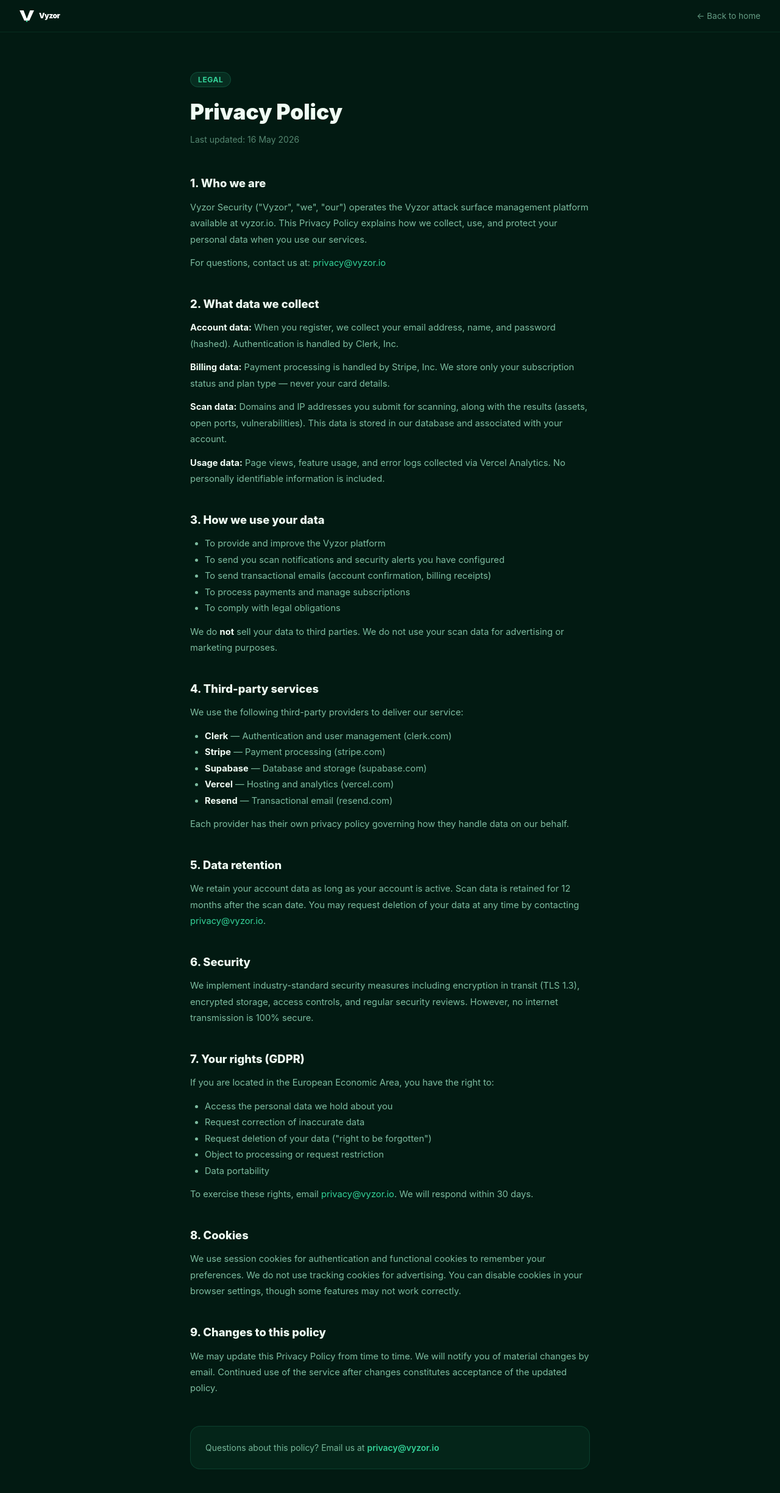
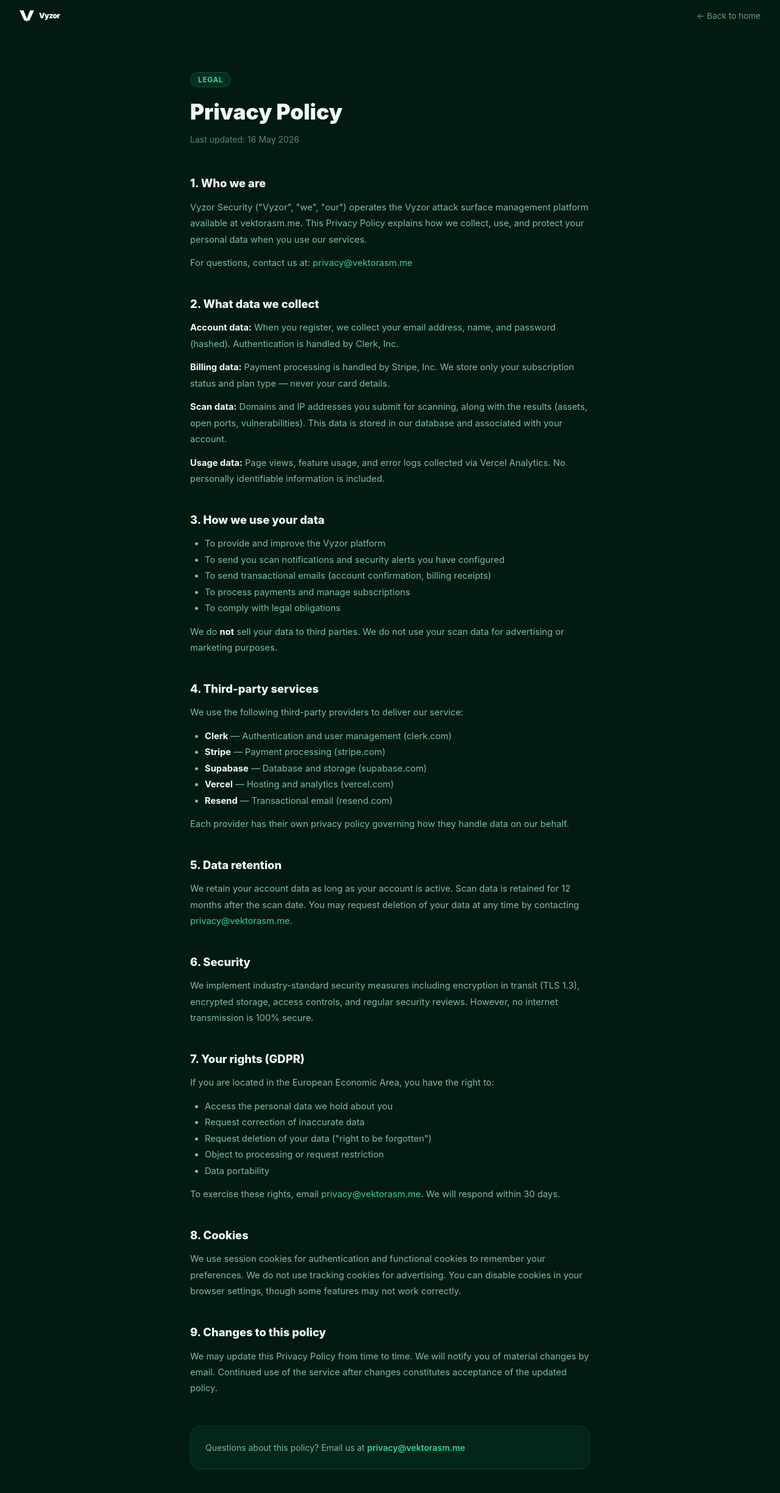
Before and after one commit to adamnabihuir/vyzor-worker, a Next.js app: page /privacy in a window 1280 px wide. Shown: the top 2448 px of the page at 61% size. Built offline with nearby package versions, Linux system fonts and the light colour scheme.

Commit message:
feat: rebrand domain to vektorasm.me, add Vercel domain config

```diff
--- a/app/api/waitlist/route.ts
+++ b/app/api/waitlist/route.ts
@@ -1,7 +1,7 @@
 import { NextRequest, NextResponse } from 'next/server';
 
 const NOTIFY_EMAIL = process.env.NOTIFY_EMAIL ?? 'adam@vanguard.io';
-const FROM_EMAIL   = process.env.FROM_EMAIL   ?? 'waitlist@vyzor.io';
+const FROM_EMAIL   = process.env.FROM_EMAIL   ?? 'waitlist@vektorasm.me';
 
 export async function POST(req: NextRequest) {
   try {
--- a/app/api/webhooks/clerk/route.ts
+++ b/app/api/webhooks/clerk/route.ts
@@ -39,7 +39,7 @@
 
     if (email) {
       await resend.emails.send({
-        from: 'Vyzor <hello@vyzor.io>',
+        from: 'Vyzor <onboarding@resend.dev>',
         to: email,
         subject: 'Welcome to Vyzor — your free trial starts now',
         html: `
@@ -63,7 +63,7 @@
       <div style="display:flex;flex-direction:column;gap:12px;">
         <div style="display:flex;align-items:flex-start;gap:12px;">
           <span style="background:#34d399;color:#021a12;font-weight:900;font-size:0.7rem;width:20px;height:20px;border-radius:50%;display:flex;align-items:center;justify-content:center;flex-shrink:0;line-height:20px;text-align:center;">1</span>
-          <p style="color:rgba(167,243,208,0.8);font-size:0.875rem;margin:0;line-height:1.5;">Go to your <a href="${process.env.NEXT_PUBLIC_APP_URL ?? 'https://vyzor.io'}/dashboard" style="color:#34d399;">dashboard</a> and enter your domain</p>
+          <p style="color:rgba(167,243,208,0.8);font-size:0.875rem;margin:0;line-height:1.5;">Go to your <a href="${process.env.NEXT_PUBLIC_APP_URL ?? 'https://vektorasm.me'}/dashboard" style="color:#34d399;">dashboard</a> and enter your domain</p>
         </div>
         <div style="display:flex;align-items:flex-start;gap:12px;">
           <span style="background:#34d399;color:#021a12;font-weight:900;font-size:0.7rem;width:20px;height:20px;border-radius:50%;display:flex;align-items:center;justify-content:center;flex-shrink:0;line-height:20px;text-align:center;">2</span>
@@ -76,13 +76,13 @@
       </div>
     </div>
 
-    <a href="${process.env.NEXT_PUBLIC_APP_URL ?? 'https://vyzor.io'}/dashboard"
+    <a href="${process.env.NEXT_PUBLIC_APP_URL ?? 'https://vektorasm.me'}/dashboard"
       style="display:inline-block;background:#34d399;color:#021a12;font-weight:800;font-size:0.9rem;padding:14px 28px;border-radius:12px;text-decoration:none;">
       Go to Dashboard →
     </a>
 
     <p style="color:rgba(167,243,208,0.4);font-size:0.78rem;margin-top:32px;line-height:1.6;">
-      Questions? Reply to this email or contact us at <a href="mailto:hello@vyzor.io" style="color:#34d399;">hello@vyzor.io</a><br/>
+      Questions? Reply to this email or contact us at <a href="mailto:hello@vektorasm.me" style="color:#34d399;">hello@vektorasm.me</a><br/>
       Vyzor Security · Your trial ends in 14 days
     </p>
   </div>
--- a/app/privacy/page.tsx
+++ b/app/privacy/page.tsx
@@ -29,8 +29,8 @@
         </div>
 
         <SECTION title="1. Who we are">
-          <p>Vyzor Security (&quot;Vyzor&quot;, &quot;we&quot;, &quot;our&quot;) operates the Vyzor attack surface management platform available at vyzor.io. This Privacy Policy explains how we collect, use, and protect your personal data when you use our services.</p>
-          <p style={{ marginTop: '0.75rem' }}>For questions, contact us at: <a href="mailto:privacy@vyzor.io" style={{ color: '#34d399' }}>privacy@vyzor.io</a></p>
+          <p>Vyzor Security (&quot;Vyzor&quot;, &quot;we&quot;, &quot;our&quot;) operates the Vyzor attack surface management platform available at vektorasm.me. This Privacy Policy explains how we collect, use, and protect your personal data when you use our services.</p>
+          <p style={{ marginTop: '0.75rem' }}>For questions, contact us at: <a href="mailto:privacy@vektorasm.me" style={{ color: '#34d399' }}>privacy@vektorasm.me</a></p>
         </SECTION>
 
         <SECTION title="2. What data we collect">
@@ -64,7 +64,7 @@
         </SECTION>
 
         <SECTION title="5. Data retention">
-          <p>We retain your account data as long as your account is active. Scan data is retained for 12 months after the scan date. You may request deletion of your data at any time by contacting <a href="mailto:privacy@vyzor.io" style={{ color: '#34d399' }}>privacy@vyzor.io</a>.</p>
+          <p>We retain your account data as long as your account is active. Scan data is retained for 12 months after the scan date. You may request deletion of your data at any time by contacting <a href="mailto:privacy@vektorasm.me" style={{ color: '#34d399' }}>privacy@vektorasm.me</a>.</p>
         </SECTION>
 
         <SECTION title="6. Security">
@@ -80,7 +80,7 @@
             <li>Object to processing or request restriction</li>
             <li>Data portability</li>
           </ul>
-          <p style={{ marginTop: '0.75rem' }}>To exercise these rights, email <a href="mailto:privacy@vyzor.io" style={{ color: '#34d399' }}>privacy@vyzor.io</a>. We will respond within 30 days.</p>
+          <p style={{ marginTop: '0.75rem' }}>To exercise these rights, email <a href="mailto:privacy@vektorasm.me" style={{ color: '#34d399' }}>privacy@vektorasm.me</a>. We will respond within 30 days.</p>
         </SECTION>
 
         <SECTION title="8. Cookies">
@@ -94,7 +94,7 @@
         <div style={{ marginTop: '3rem', padding: '1.5rem', borderRadius: '16px', background: 'rgba(52,211,153,0.06)', border: '1px solid rgba(52,211,153,0.15)' }}>
           <p style={{ color: 'rgba(167,243,208,0.7)', fontSize: '0.875rem' }}>
             Questions about this policy? Email us at{' '}
-            <a href="mailto:privacy@vyzor.io" style={{ color: '#34d399', fontWeight: 600 }}>privacy@vyzor.io</a>
+            <a href="mailto:privacy@vektorasm.me" style={{ color: '#34d399', fontWeight: 600 }}>privacy@vektorasm.me</a>
           </p>
         </div>
       </div>
--- a/app/terms/page.tsx
+++ b/app/terms/page.tsx
@@ -71,7 +71,7 @@
         </SECTION>
 
         <SECTION title="7. Cancellation and refunds">
-          <p>You may cancel your subscription at any time. Cancellation takes effect at the end of the current billing period. We do not provide refunds for partial periods. If you believe you were charged in error, contact <a href="mailto:billing@vyzor.io" style={{ color: '#34d399' }}>billing@vyzor.io</a> within 14 days.</p>
+          <p>You may cancel your subscription at any time. Cancellation takes effect at the end of the current billing period. We do not provide refunds for partial periods. If you believe you were charged in error, contact <a href="mailto:billing@vektorasm.me" style={{ color: '#34d399' }}>billing@vektorasm.me</a> within 14 days.</p>
         </SECTION>
 
         <SECTION title="8. Data and confidentiality">
@@ -102,7 +102,7 @@
         <div style={{ marginTop: '3rem', padding: '1.5rem', borderRadius: '16px', background: 'rgba(52,211,153,0.06)', border: '1px solid rgba(52,211,153,0.15)' }}>
           <p style={{ color: 'rgba(167,243,208,0.7)', fontSize: '0.875rem' }}>
             Questions about these terms? Email us at{' '}
-            <a href="mailto:legal@vyzor.io" style={{ color: '#34d399', fontWeight: 600 }}>legal@vyzor.io</a>
+            <a href="mailto:legal@vektorasm.me" style={{ color: '#34d399', fontWeight: 600 }}>legal@vektorasm.me</a>
           </p>
         </div>
       </div>
--- a/components/FAQ.tsx
+++ b/components/FAQ.tsx
@@ -83,7 +83,7 @@
         <div className="mt-10 text-center">
           <p style={{ color: 'var(--text-muted)', fontSize: '0.875rem' }}>
             Still have questions?{' '}
-            <a href="mailto:hello@vyzor.io" style={{ color: '#34d399', fontWeight: 600 }}>Email us →</a>
+            <a href="mailto:hello@vektorasm.me" style={{ color: '#34d399', fontWeight: 600 }}>Email us →</a>
           </p>
         </div>
       </div>
--- a/components/Footer.tsx
+++ b/components/Footer.tsx
@@ -11,12 +11,12 @@
     { label: 'Start free trial', href: '/auth/register' },
   ],
   Company: [
-    { label: 'Contact us', href: 'mailto:hello@vyzor.io' },
+    { label: 'Contact us', href: 'mailto:hello@vektorasm.me' },
     { label: 'Privacy Policy', href: '/privacy' },
     { label: 'Terms of Service', href: '/terms' },
   ],
   Security: [
-    { label: 'Vulnerability Disclosure', href: 'mailto:security@vyzor.io' },
+    { label: 'Vulnerability Disclosure', href: 'mailto:security@vektorasm.me' },
     { label: 'SOC 2 (coming soon)', href: '#' },
     { label: 'GDPR Compliance', href: '/privacy' },
   ],
@@ -37,10 +37,10 @@
               The attack surface management platform built for modern security teams.
             </p>
             <div className="flex items-center gap-3 mt-4">
-              <a href="mailto:hello@vyzor.io"
+              <a href="mailto:hello@vektorasm.me"
                 className="text-xs font-semibold px-3 py-1.5 rounded-lg transition-all"
                 style={{ background: 'rgba(52,211,153,0.08)', border: '1px solid rgba(52,211,153,0.15)', color: '#34d399' }}>
-                hello@vyzor.io
+                hello@vektorasm.me
               </a>
             </div>
           </div>
@@ -79,7 +79,7 @@
             {[
               { label: 'Privacy Policy', href: '/privacy' },
               { label: 'Terms of Service', href: '/terms' },
-              { label: 'Contact', href: 'mailto:hello@vyzor.io' },
+              { label: 'Contact', href: 'mailto:hello@vektorasm.me' },
             ].map((item) => (
               <Link key={item.label} href={item.href}
                 className="transition-colors duration-150"
```
